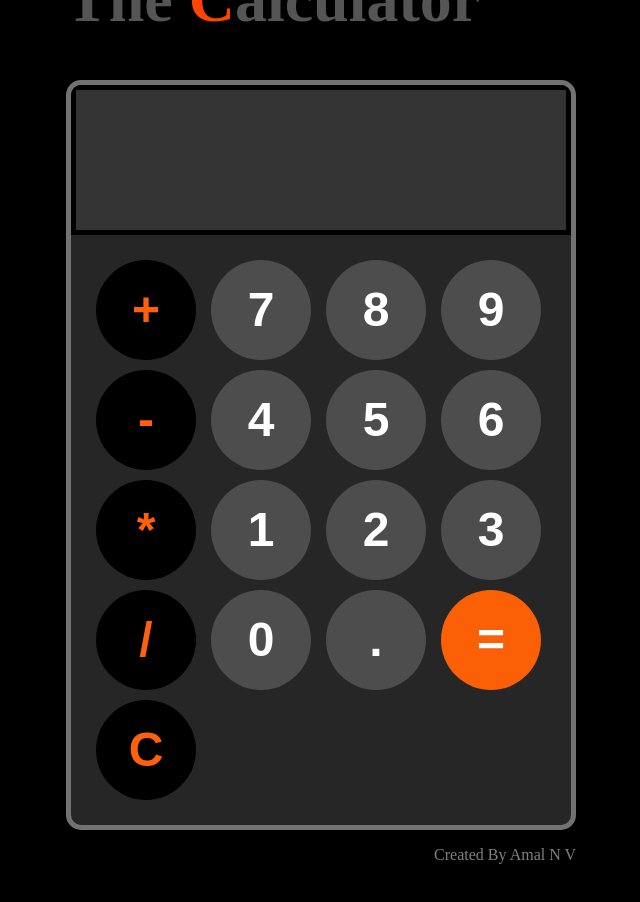
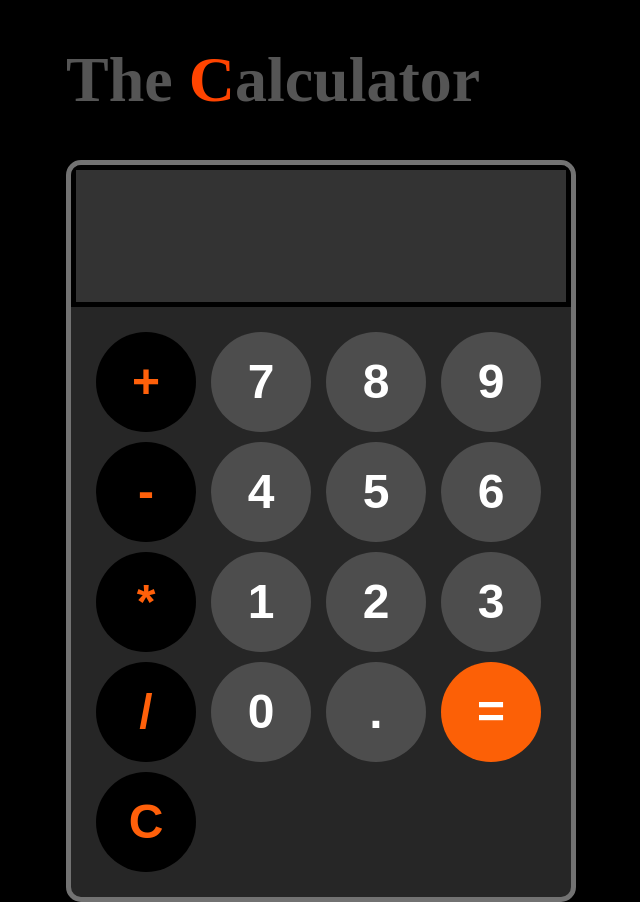
Before and after one commit to Amal-Mahesh/Calculator, a plain HTML site: page index.html in a window 1280 px wide. Shown: the top 902 px of the page, without its empty margins (319-959 px from the left). Before the commit the page ends 880 px from the top, so only its background shows below. Drawn offline with Linux system fonts and the light colour scheme.

Commit message:
Update style.css

```diff
--- a/style.css
+++ b/style.css
@@ -3,7 +3,6 @@ body{
     display: flex;
     justify-content: center;
     align-items: center;
-    height: 100vh;
     background-color: rgb(0, 0, 0);
 
 }
@@ -19,10 +18,10 @@ body{
 }
  #display{
     width: 90%;
-    height: 100px;
+    height: 20%;
     border: 5px solid;
     border-color: rgb(0, 0, 0);
-    padding: 20px;
+    padding: 4%;
     font-size: 5rem;
     text-align: left;
     background-color: hsl(0, 0%, 20%);
```
